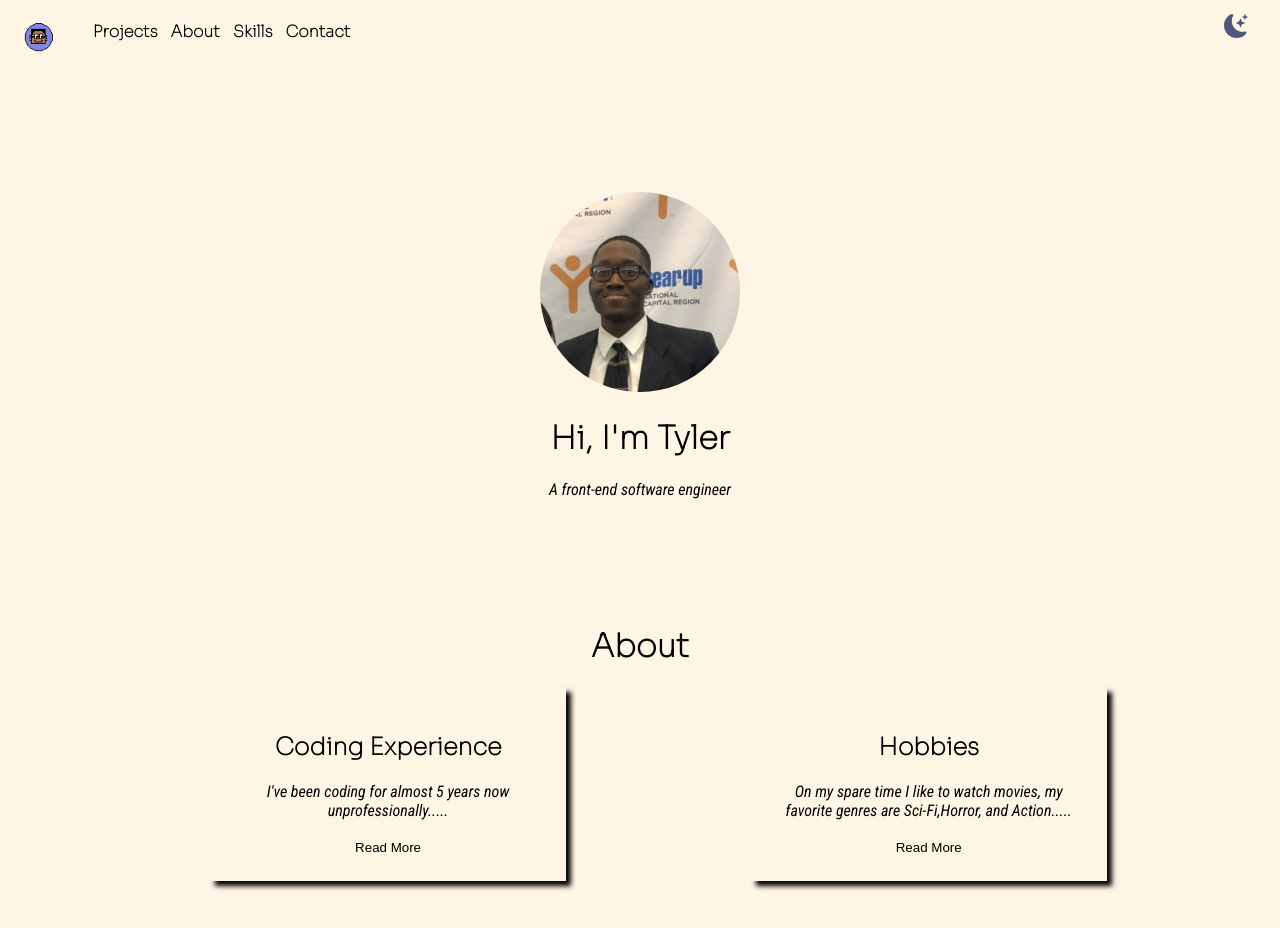
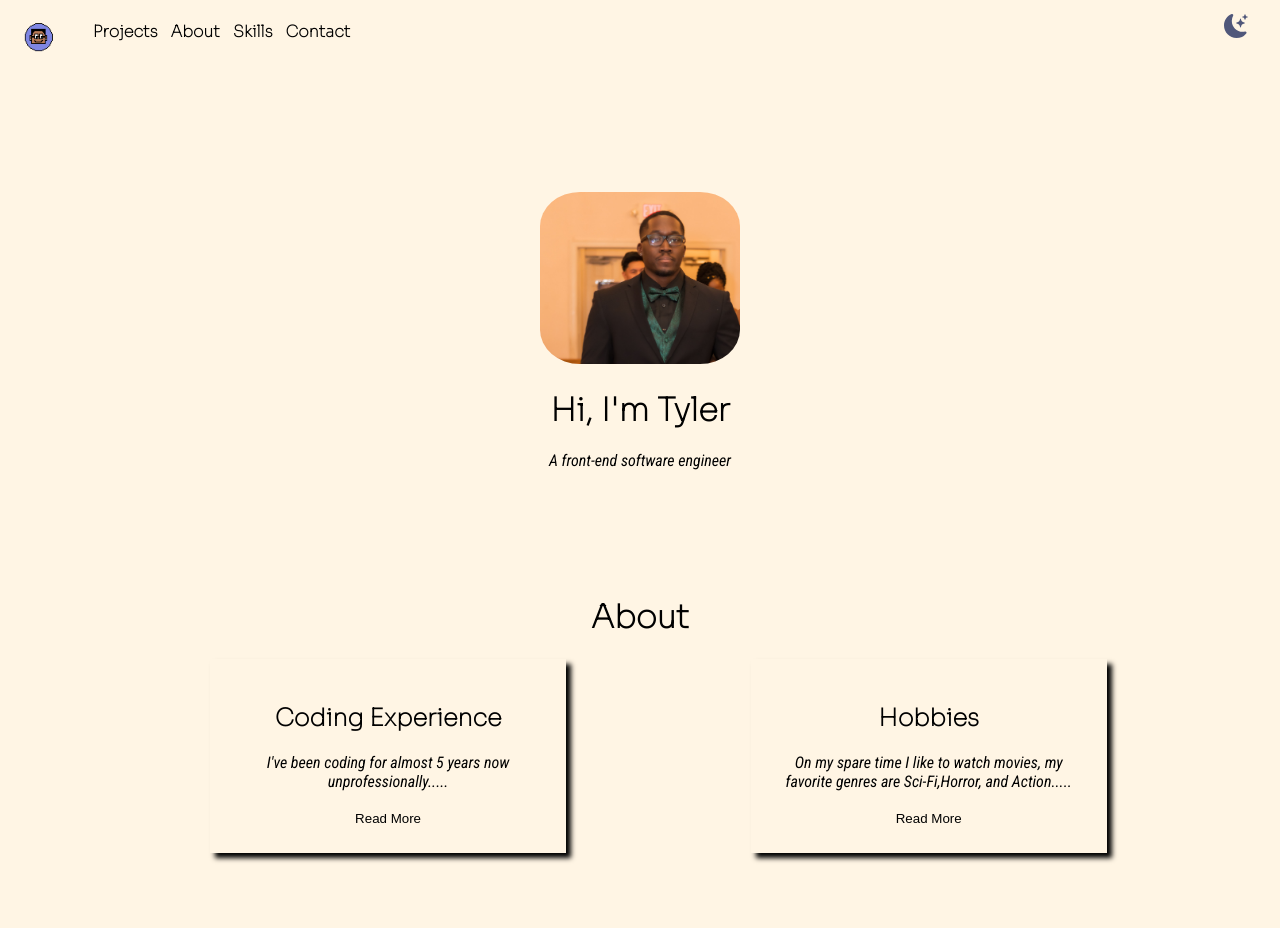
Before and after one commit to Tyler2125/portfolio, a React (Create React App) app: page / in a window 1280 px wide. Shown: the top 928 px of the page. Built offline with nearby package versions, Linux system fonts and the light colour scheme.

Commit message:
changes made to the photo

```diff
--- a/src/App.css
+++ b/src/App.css
@@ -127,7 +127,10 @@ li:hover{
 
 }
 .tyler{
-  border-radius: 50%;
+  width: 200px;
+  margin-left: auto;
+  margin-right: auto;
+  border-radius: 20%;
 }
 /* Dark Mode CSS */
 /* for the entire body */
--- a/src/components/greeting.js
+++ b/src/components/greeting.js
@@ -1,5 +1,5 @@
 import React from 'react'
-import Tyler from '../images/Tyler2.jpg'
+import Tyler from "../images/Tyler2.jpg"
 
  function Greeting() {
   return (
```
Also changed, not shown: src/images/Tyler2.jpg.
